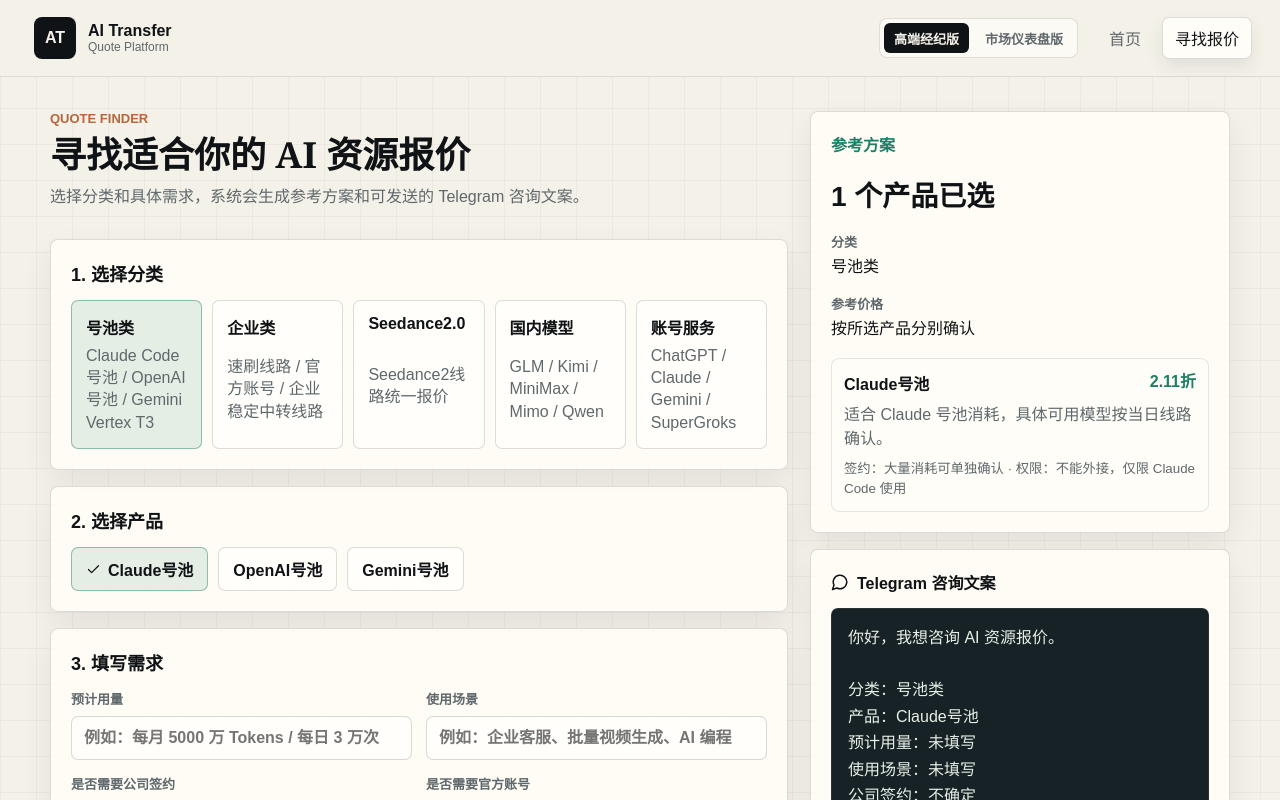
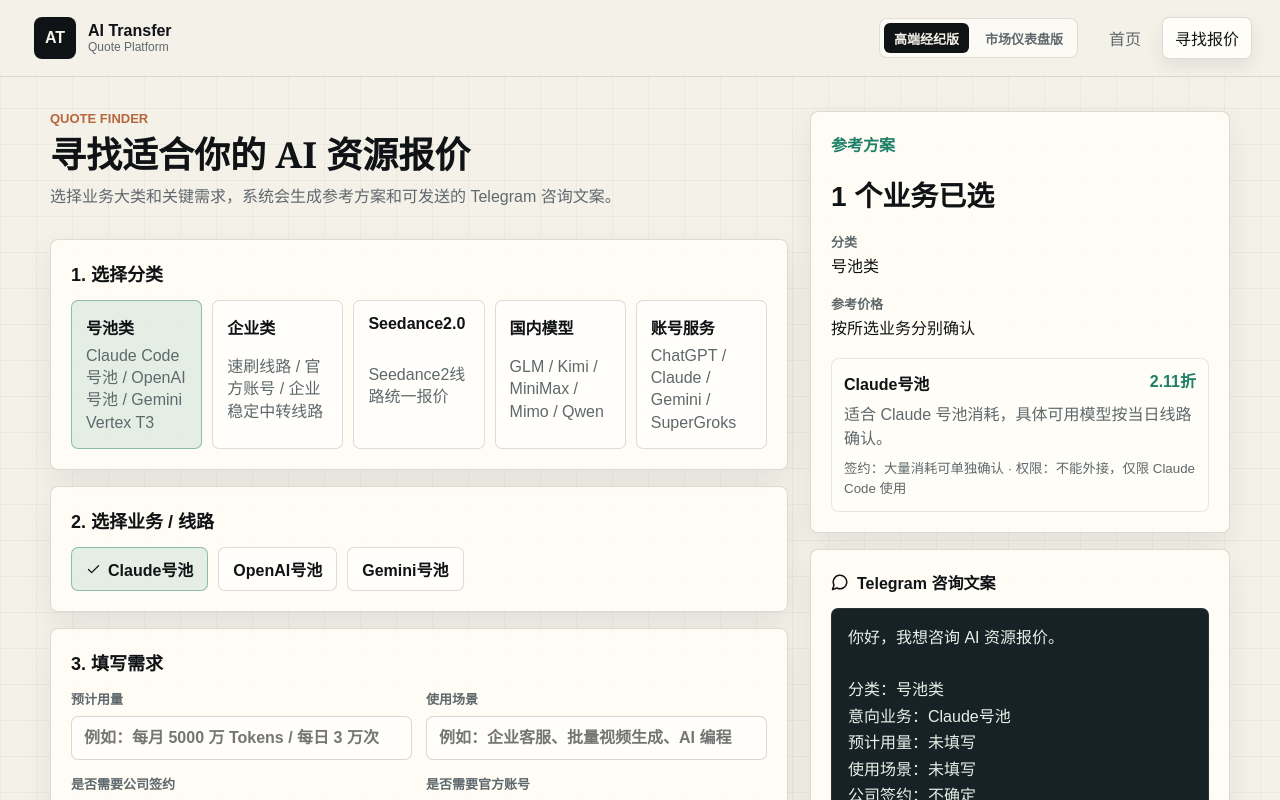
Before and after one commit to LegionZYX/ai-transfer-quote-platform, a React (Vite) app: page / in a window 1280 px wide. Both pictures are taken after a click on the button "咨询该业务价格". Shown: the top 800 px of the page. Built offline with nearby package versions, Linux system fonts and the light colour scheme.

Commit message:
Compress quote consultation flow labels

```diff
--- a/src/App.jsx
+++ b/src/App.jsx
@@ -26,7 +26,7 @@
 } from "lucide-react";
 import { categories, defaultProducts } from "./data/catalog";
 
-const PRODUCTS_KEY = "ai-transfer-products-v7";
+const PRODUCTS_KEY = "ai-transfer-products-v8";
 const HISTORY_KEY = "ai-transfer-update-history-v1";
 const TELEGRAM_KEY = "ai-transfer-telegram-v1";
 const ADMIN_SESSION_KEY = "ai-transfer-admin-session-v1";
@@ -70,7 +70,7 @@
 }
 
 function getPublicPrice(product) {
-  if (!product) return "请选择产品";
+  if (!product) return "请选择业务";
   return product.showPrice ? product.publicPrice : "需咨询确认";
 }
 
@@ -87,7 +87,7 @@
     "你好，我想咨询 AI 资源报价。",
     "",
     `分类：${category?.label ?? "未选择"}`,
-    `产品：${productText}`,
+    `意向业务：${productText}`,
     `预计用量：${demand.usage || "未填写"}`,
     `使用场景：${demand.scenario || "未填写"}`,
     `公司签约：${demand.contract || "不确定"}`,
@@ -886,13 +886,19 @@
     });
   }
 
+  function chooseCategory(categoryId) {
+    const firstProduct = products.find((item) => item.category === categoryId);
+    setSelectedCategory(categoryId);
+    setSelectedProductIds(firstProduct ? [firstProduct.id] : []);
+  }
+
   return (
     <section className="workspace-layout">
       <div className="quote-panel">
         <div className="section-heading compact">
           <span>Quote Finder</span>
           <h1>寻找适合你的 AI 资源报价</h1>
-          <p>选择分类和具体需求，系统会生成参考方案和可发送的 Telegram 咨询文案。</p>
+          <p>选择业务大类和关键需求，系统会生成参考方案和可发送的 Telegram 咨询文案。</p>
         </div>
 
         <Step title="1. 选择分类">
@@ -902,7 +908,7 @@
                 className={selectedCategory === item.id ? "choice active" : "choice"}
                 type="button"
                 key={item.id}
-                onClick={() => setSelectedCategory(item.id)}
+                onClick={() => chooseCategory(item.id)}
               >
                 <strong>{item.label}</strong>
                 <span>{item.summary}</span>
@@ -911,7 +917,7 @@
           </div>
         </Step>
 
-        <Step title="2. 选择产品">
+        <Step title="2. 选择业务 / 线路">
           <div className="product-pills">
             {visibleProducts.map((item) => (
               <button
@@ -965,7 +971,7 @@
               <textarea
                 value={demand.notes}
                 onChange={(event) => setDemand({ ...demand, notes: event.target.value })}
-                placeholder="补充平台、地区、模型版本、交付周期或其他限制"
+                placeholder="补充平台、地区、交付周期或其他限制"
               />
             </label>
           </div>
@@ -976,7 +982,7 @@
         <div className="sticky-panel">
           <div className="plan-card">
             <span className="tag">参考方案</span>
-            <h2>{selectedProducts.length ? `${selectedProducts.length} 个产品已选` : "请选择产品"}</h2>
+            <h2>{selectedProducts.length ? `${selectedProducts.length} 个业务已选` : "请选择业务"}</h2>
             <dl>
               <div>
                 <dt>分类</dt>
@@ -984,7 +990,7 @@
               </div>
               <div>
                 <dt>参考价格</dt>
-                <dd>{selectedProducts.length ? "按所选产品分别确认" : "请选择产品"}</dd>
+                <dd>{selectedProducts.length ? "按所选业务分别确认" : "请选择业务"}</dd>
               </div>
             </dl>
             <div className="selected-plan-list">
```
